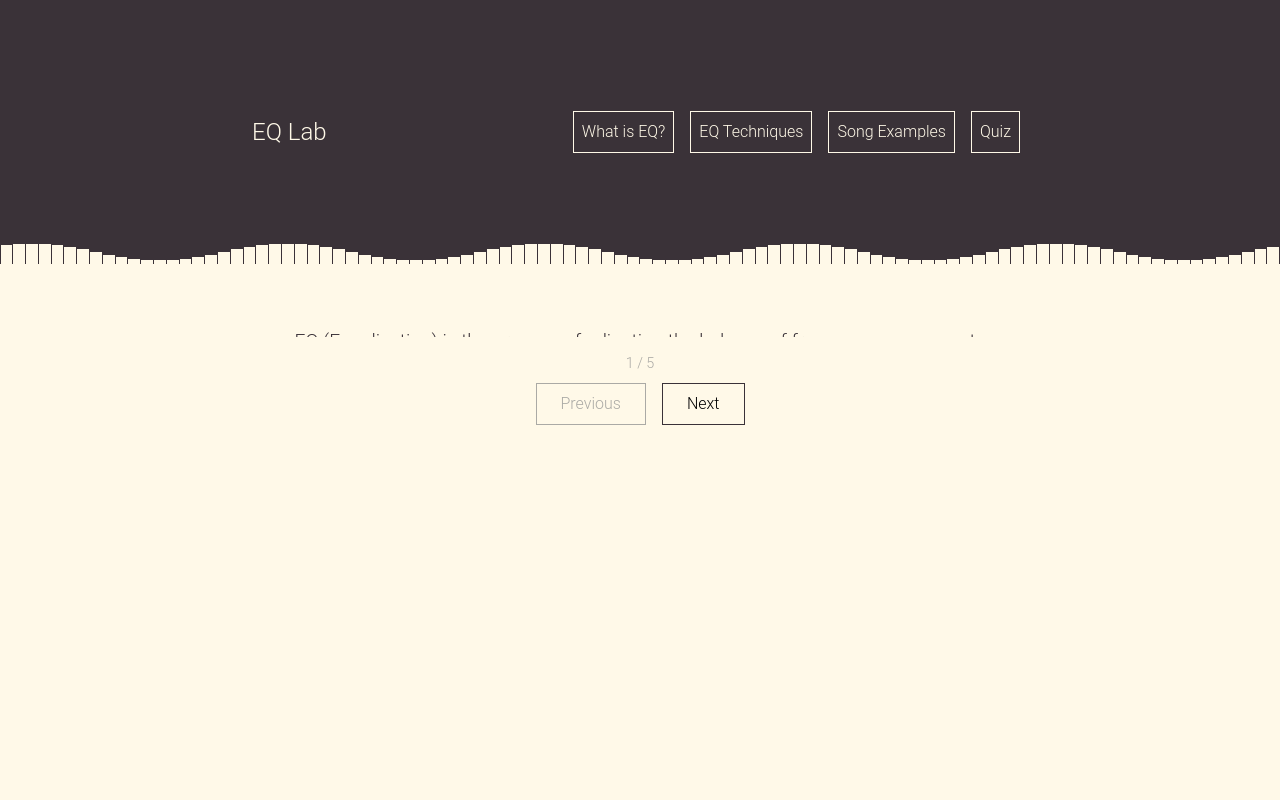
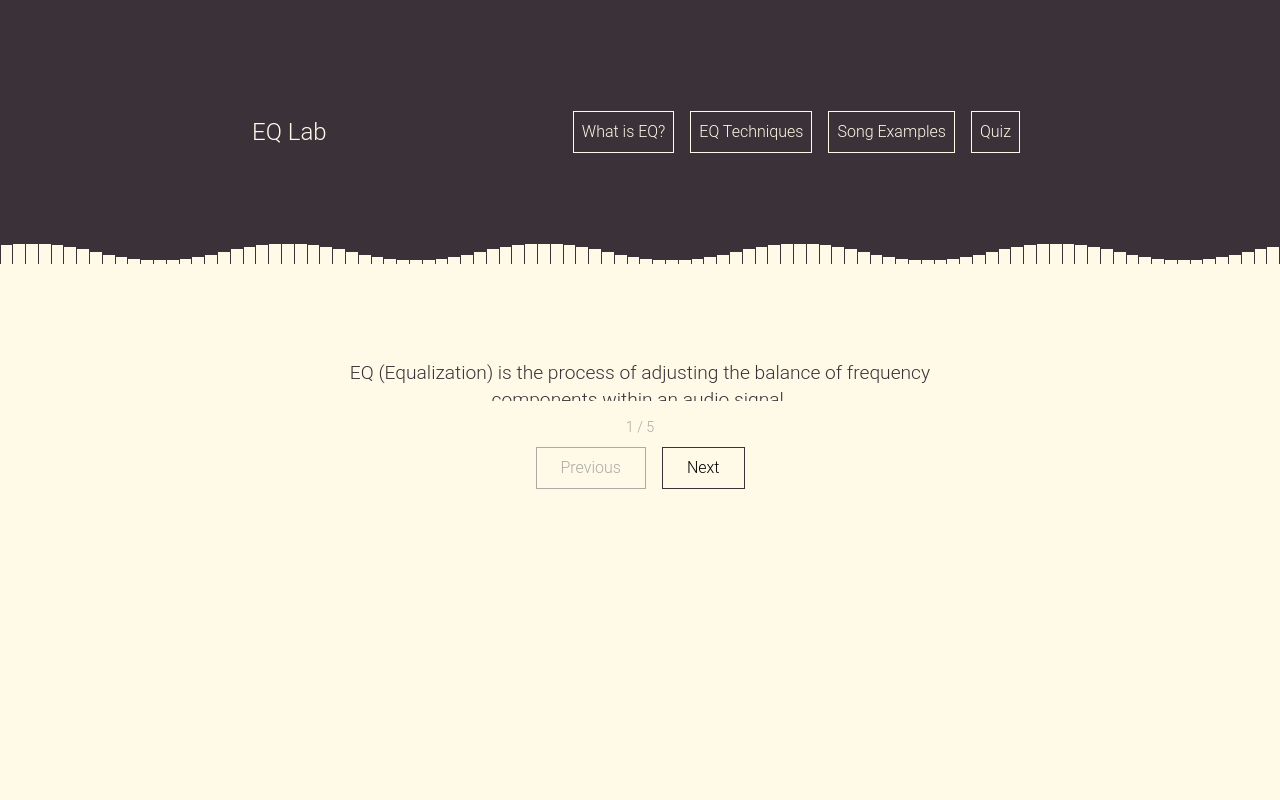
Before and after one commit to xnicolll/ui-eq-lab, a Flask app: page /intro in a window 1280 px wide. Run offline with Flask 3, Linux system fonts and the light colour scheme.

Commit message:
fix: scrollability

```diff
--- a/static/css/style.css
+++ b/static/css/style.css
@@ -111,6 +111,8 @@ body {
     height: 67vh;
     position: relative;
     overflow: hidden;
+    display: flex;
+    flex-direction: column;
 }
 
 /* Buttons */
@@ -216,6 +218,7 @@ p {
     display: flex;
     justify-content: center;
     align-items: center;
+    overflow: hidden;
 }
 
 .overview-title {
@@ -235,6 +238,7 @@ p {
     max-width: 1400px;
     padding: 0 2rem;
     margin: 0 auto;
+    overflow: hidden;
 }
 
 .overview-item {
@@ -317,17 +321,20 @@ p {
 }
 
 .learn-step {
-    text-align: center;
-    height: calc(100% - 100px); /* Subtract navigation height */
+    width: 100%;
+    height: 100%;
+    display: flex;
+    justify-content: center;
+    align-items: center;
     overflow: hidden;
 }
 
 .learn-content {
-    height: 100%;
-    display: flex;
-    flex-direction: column;
-    justify-content: center;
-    align-items: center;
+    width: 100%;
+    max-width: 800px;
+    margin: 0 auto;
+    padding: 2rem;
+    overflow: hidden;
 }
 
 .learn-content p {
@@ -492,6 +499,7 @@ p {
     max-width: 1400px;
     padding: 0 2rem;
     margin: 0 auto;
+    overflow: hidden;
 }
 
 .technique-btn {
@@ -514,11 +522,13 @@ p {
     font-size: 1.3rem;
     line-height: 1.4;
     cursor: pointer;
+    transform-origin: center;
 }
 
 .technique-btn:hover {
     transform: scale(1.1);
     cursor: pointer;
+    z-index: 3;
 }
 
 /* Vertical connecting lines for active items */
```
